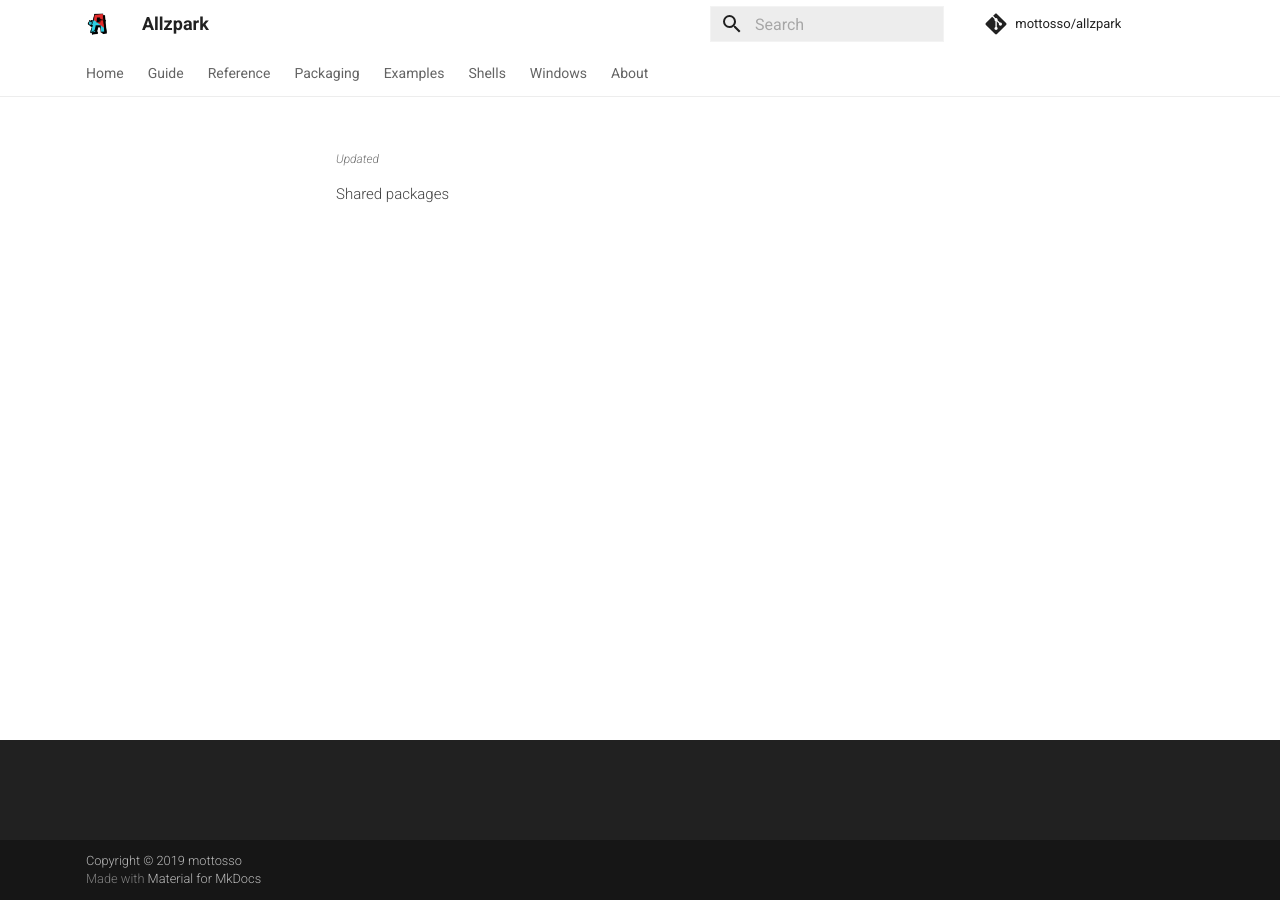
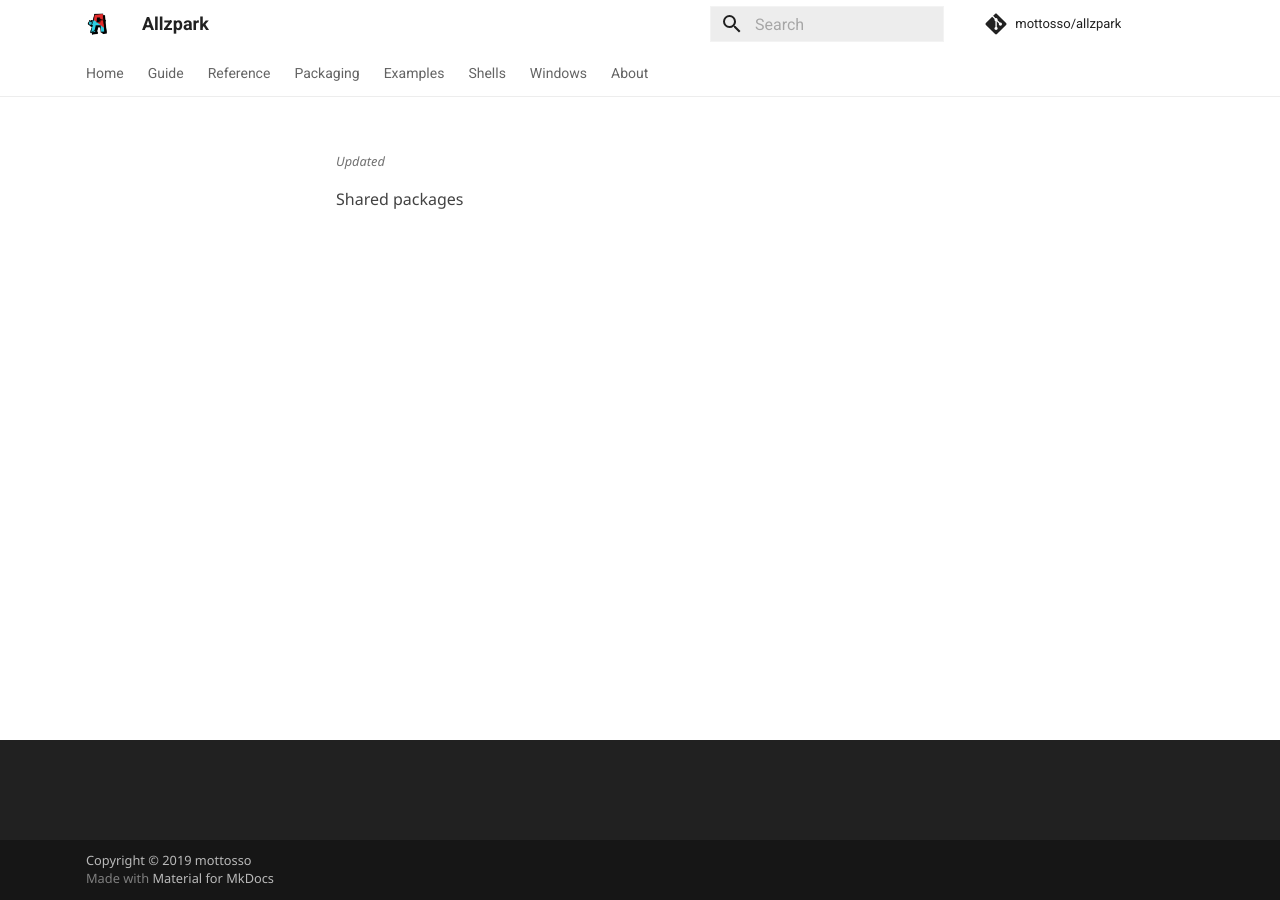
Before and after one commit to mottosso/allzpark, an MkDocs documentation site: the page built from docs/pages/localisation.md, in a window 1280 px wide. Built offline with MkDocs 1.6.1 and Material for MkDocs 9.7.7, drawn with Linux system fonts in a browser that asks for light colours; comment, search, counter and statistics services are not loaded.

Commit message:
Font adjustments The previous font was quite thin and wasn't comfortable for long readings. Still unsure about this one, but it's at least clearer.

```diff
--- a/docs/theme/extra.css
+++ b/docs/theme/extra.css
@@ -27,12 +27,27 @@
     margin-bottom: 5px;
 }
 
-.md-typeset {
+/* Faded items in the table of contents, as the user scrolls */
+.md-nav__link[data-md-state=blur] {
+    color: rgba(0,0,0,.34);
+}
+
+.md-typeset, .md-sidebar {
+  font-family: Segoe UI,
+               Roboto,
+               Oxygen,
+               Ubuntu,
+               Cantarell,
+               Fira Sans,
+               Droid Sans,
+               Helvetica Neue,
+               sans-serif;
   text-size-adjust: 100%;
-  font-size: 1.5em;
+  font-size: 16px;
   line-height: 1.4;
   color: #424242;
-  font-weight: 100;
+  font-weight: 400;
+  -webkit-font-smoothing: antialiased;
 }
 
 .md-typeset code {
```
